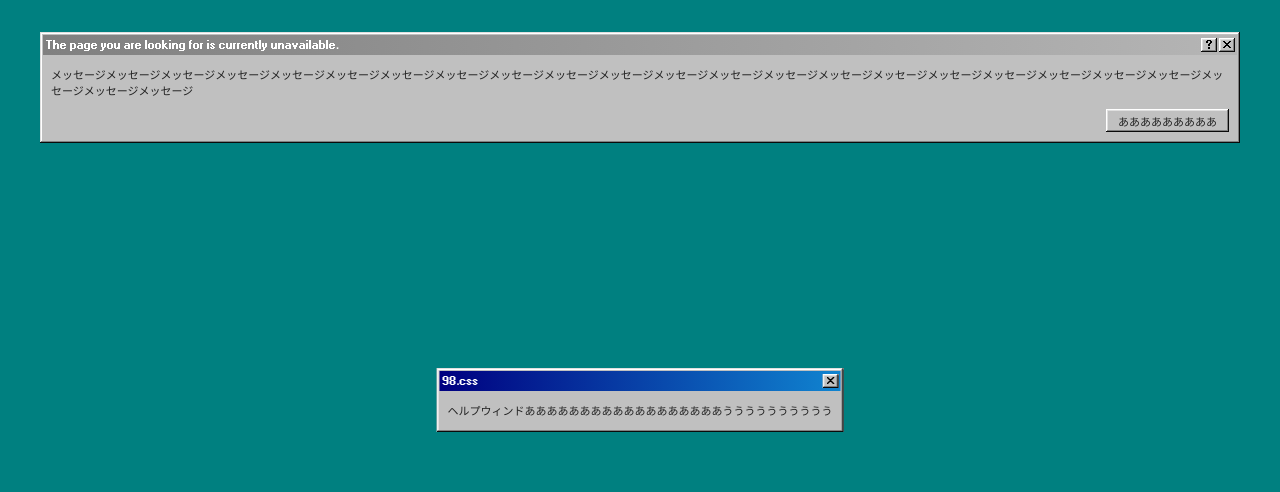
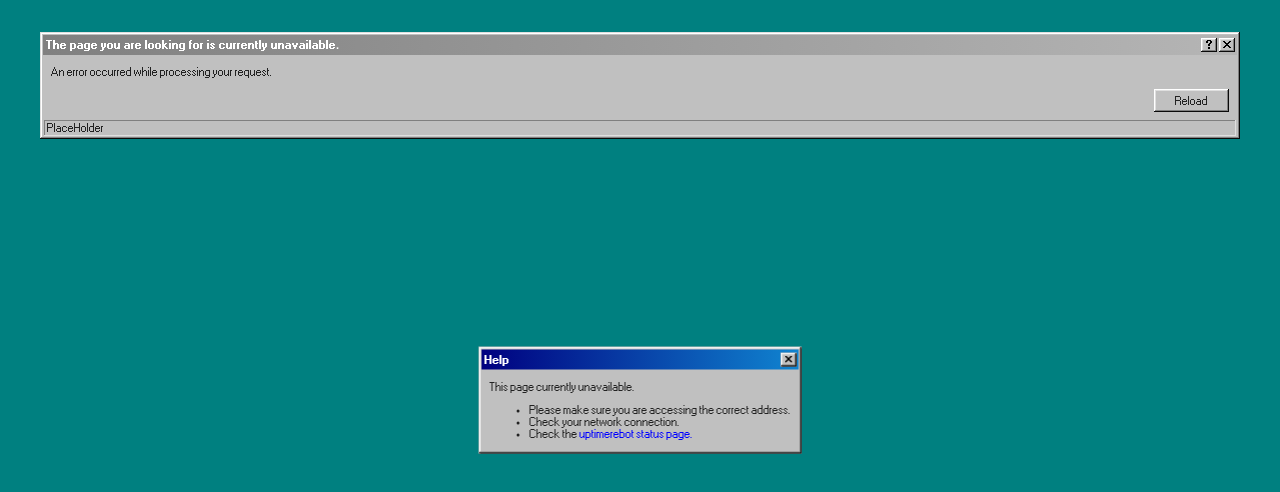
Before and after one commit to rca-serv/static-pages, a plain HTML site: page default_page.html in a window 1280 px wide. Both pictures are taken after a click on the button 1209 px from the left and 45 px from the top of the page. Drawn offline with nearby package versions, Linux system fonts and the light colour scheme.

Commit message:
WIP: Helpページ

```diff
--- a/default_page.html
+++ b/default_page.html
@@ -49,29 +49,34 @@
             </div>
         </div>
         <div class="window-body">
-            <p>
-                メッセージメッセージメッセージメッセージメッセージメッセージメッセージメッセージメッセージメッセージメッセージメッセージメッセージメッセージメッセージメッセージメッセージメッセージメッセージメッセージメッセージメッセージメッセージメッセージ
+            <p id="body_error">
+                An error occurred while processing your request. <!--JSから書き換える(それすら出来ない場合はこれがそのまま表示される？)-->
             </p>
             <div class="group-button">
-                <Button id="button_reload">あああああああああ</Button>
+                <Button id="button_reload">Reload</Button>
             </div>
+        </div>
+        <div class="status-bar">
+            <p class="status-bar-field">PlaceHolder</p>
         </div>
     </div>
 
     <div class="window popup_window drag-and-drop" id="window_reload_confirm">
         <div class="title-bar">
             <div class="title-bar-text">
-                98.css
+                Reload site?
             </div>
             <div class="title-bar-controls">
                 <button aria-label="Close" id="button_reload_confirm_close"></button>
             </div>
         </div>
         <div class="window-body">
-            <p>めっせーーーーーーーーーーーーーーーーーーーーーーーーじ</p>
+            <p>
+                Changes you made may not be saved.
+            </p>
             <div class="group-button">
-                <Button id="button_calcel_reload">Calcel</Button>
-                <Button id="button_comfirm_reload">Continue</Button>
+                <Button id="button_calcel_reload">Cancel</Button>
+                <Button id="button_comfirm_reload">Reload</Button>
             </div>
         </div>
     </div>
@@ -79,14 +84,27 @@
     <div class="window popup_window drag-and-drop" id="window_hint">
         <div class="title-bar">
             <div class="title-bar-text">
-                98.css
+                Help
             </div>
             <div class="title-bar-controls">
                 <button aria-label="Close" id="button_hint_close"></button>
             </div>
         </div>
         <div class="window-body">
-            <p>ヘルプウィンドああああああああああああああああああうううううううううう</p>
+            <p>
+                This page currently unavailable.
+            </p>
+            <ul>
+                <li>
+                    Please make sure you are accessing the correct address.
+                </li>
+                <li>
+                    Check your network connection.
+                </li>
+                <li>
+                    Check the <a herf="https://stats.uptimerobot.com/0PprztJm5r">uptimerebot status page.</a>
+                </li>
+            </ul>
         </div>
     </div>
 
```
